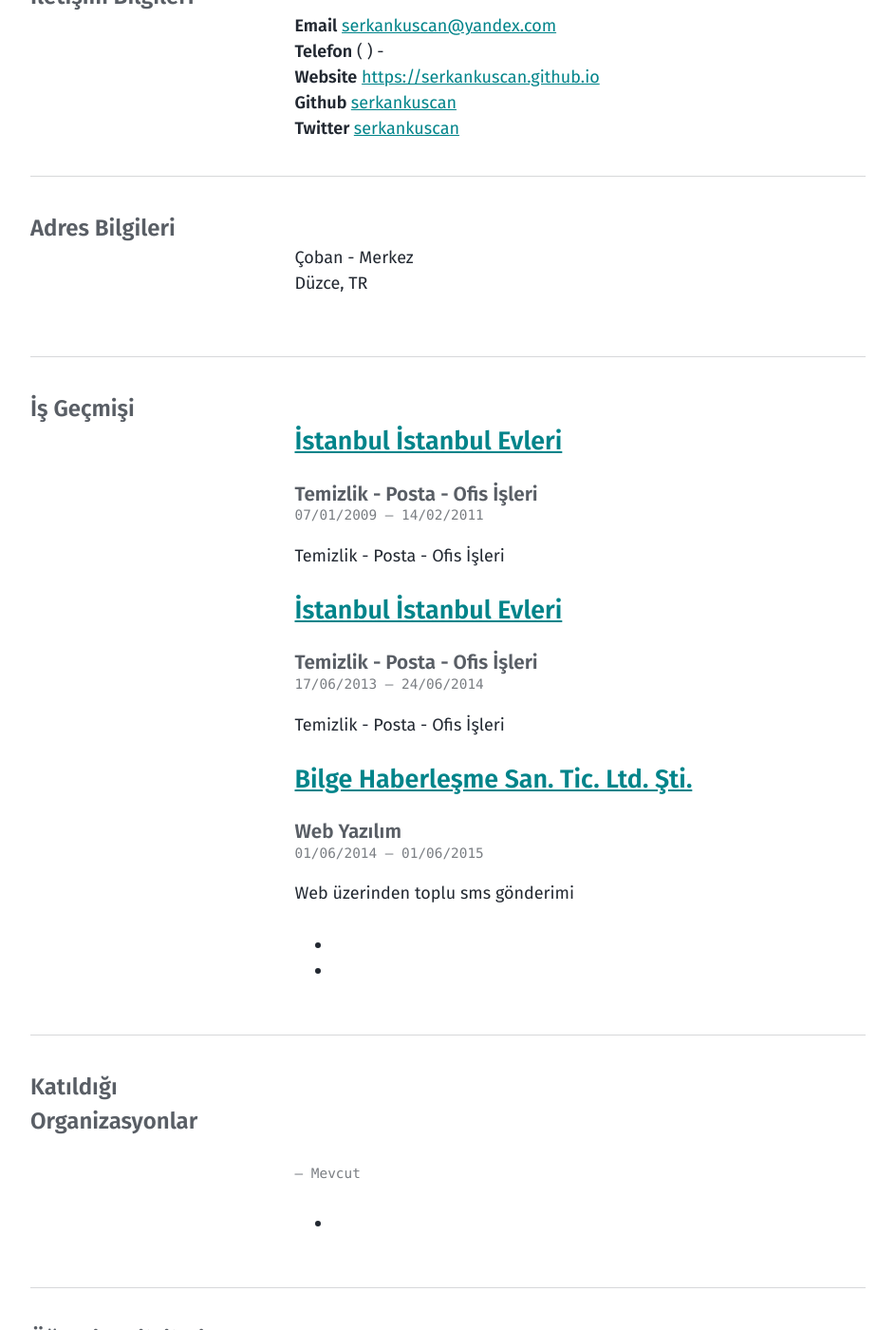
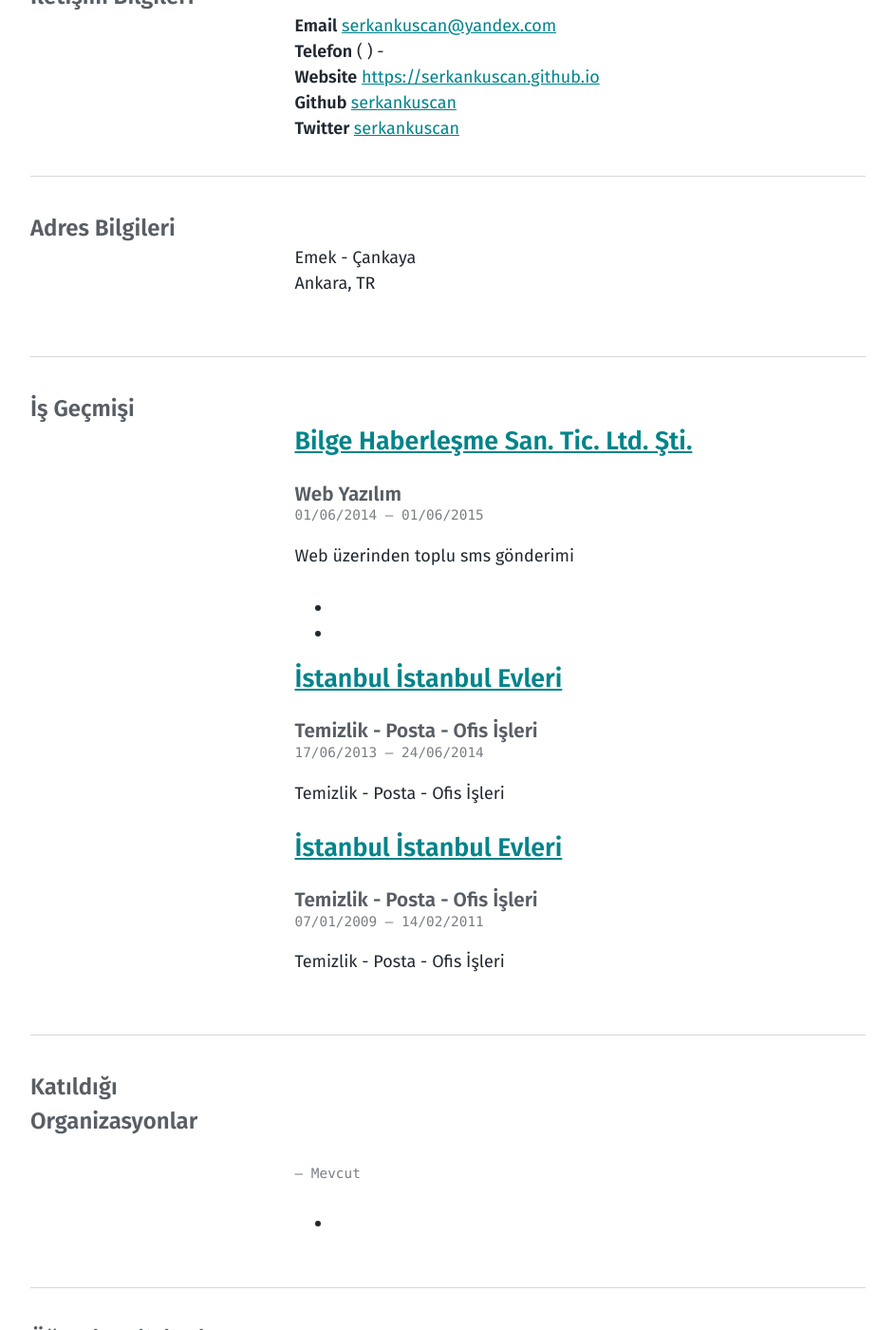
Before and after one commit to serkankuscan/serkankuscan.github.io, a Jekyll site: the page built from cv.md, in a window 1280 px wide and 1400 px high, scrolled down 511 px. Shown: the whole window at 95% size, without its empty margins (40-983 px from the left). Built offline with Jekyll 4.4.1, drawn with Linux system fonts in a browser that asks for light colours; some of the changed lines change nothing that is shown; some of the changed text lies outside the part shown.

Commit message:
Update cv.json

```diff
--- a/_data/cv.json
+++ b/_data/cv.json
@@ -8,9 +8,9 @@
     "website": "https://serkankuscan.github.io",
     "summary": "Hakkında Özetçe",
     "location": {
-      "address": "Çoban - Merkez",
+      "address": "Emek - Çankaya",
       "postalCode": "",
-      "city": "Düzce",
+      "city": "Ankara",
       "countryCode": "TR",
       "region": ""
     },
@@ -28,23 +28,7 @@
     ]
   },
   "work": [
-	{
-      "company": "İstanbul İstanbul Evleri",
-      "position": "Temizlik - Posta - Ofis İşleri",
-      "website": "",
-      "startDate": "07/01/2009",
-      "endDate": "14/02/2011",
-      "summary": "Temizlik - Posta - Ofis İşleri"
-    },
-	{
-      "company": "İstanbul İstanbul Evleri",
-      "position": "Temizlik - Posta - Ofis İşleri",
-      "website": "",
-      "startDate": "17/06/2013",
-      "endDate": "24/06/2014",
-      "summary": "Temizlik - Posta - Ofis İşleri"
-    },
-    {
+  {
       "company": "Bilge Haberleşme San. Tic. Ltd. Şti.",
       "position": "Web Yazılım",
       "website": "http://www.bilgecell.com/",
@@ -55,7 +39,24 @@
         " ",
         " "
       ]
+    },
+  {
+      "company": "İstanbul İstanbul Evleri",
+      "position": "Temizlik - Posta - Ofis İşleri",
+      "website": "",
+      "startDate": "17/06/2013",
+      "endDate": "24/06/2014",
+      "summary": "Temizlik - Posta - Ofis İşleri"
+    },
+	{
+      "company": "İstanbul İstanbul Evleri",
+      "position": "Temizlik - Posta - Ofis İşleri",
+      "website": "",
+      "startDate": "07/01/2009",
+      "endDate": "14/02/2011",
+      "summary": "Temizlik - Posta - Ofis İşleri"
     }
+
   ],
   "volunteer": [
     {
@@ -76,8 +77,8 @@
       "area": "Bilgisayar Mühendisliği",
       "studyType": "",
       "startDate": "19/10/2016",
-      "endDate": "-",
-      "gpa": "Not",
+      "endDate": "22/08/2019",
+      "gpa": "3,20",
       "courses": [
         "",
         ""
```
